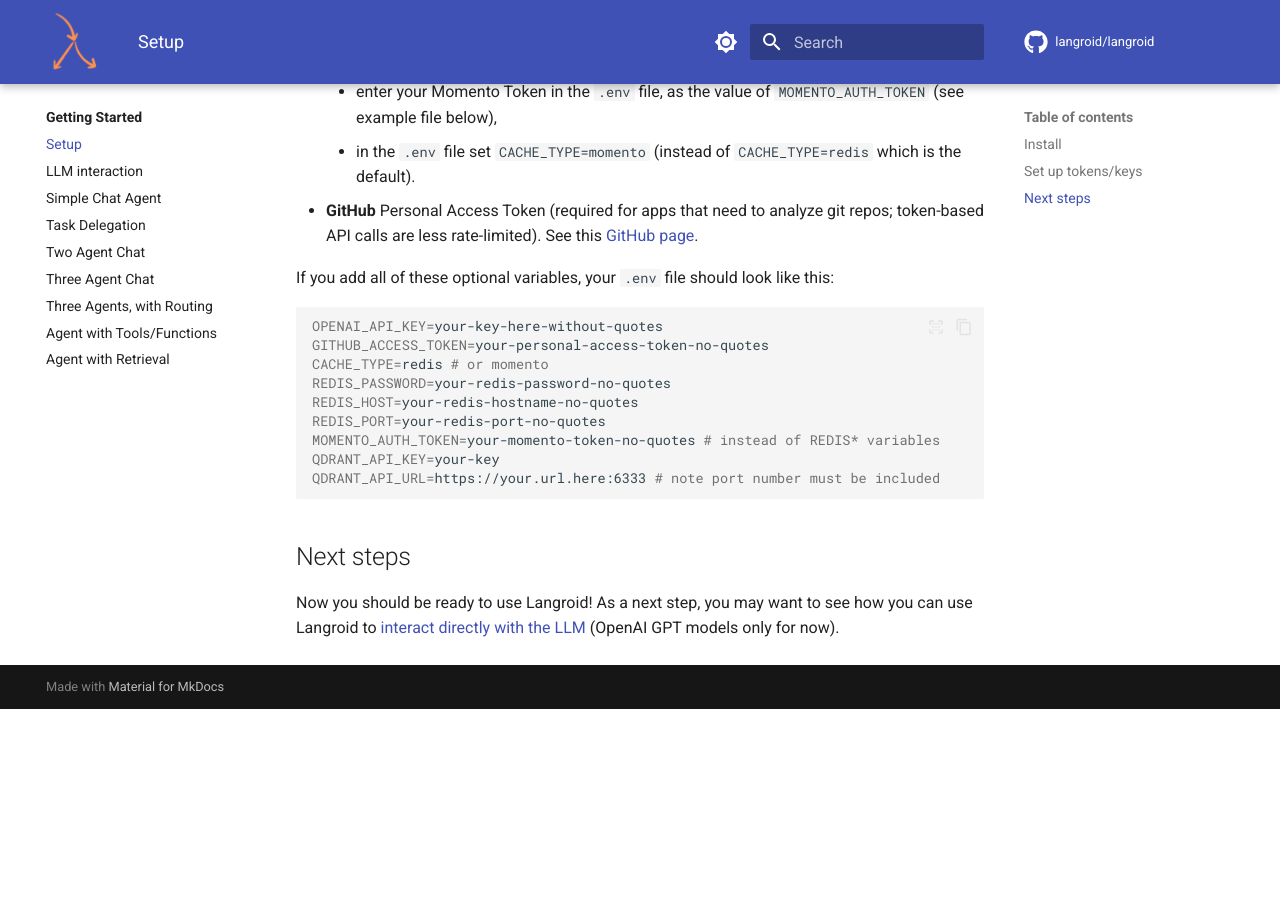
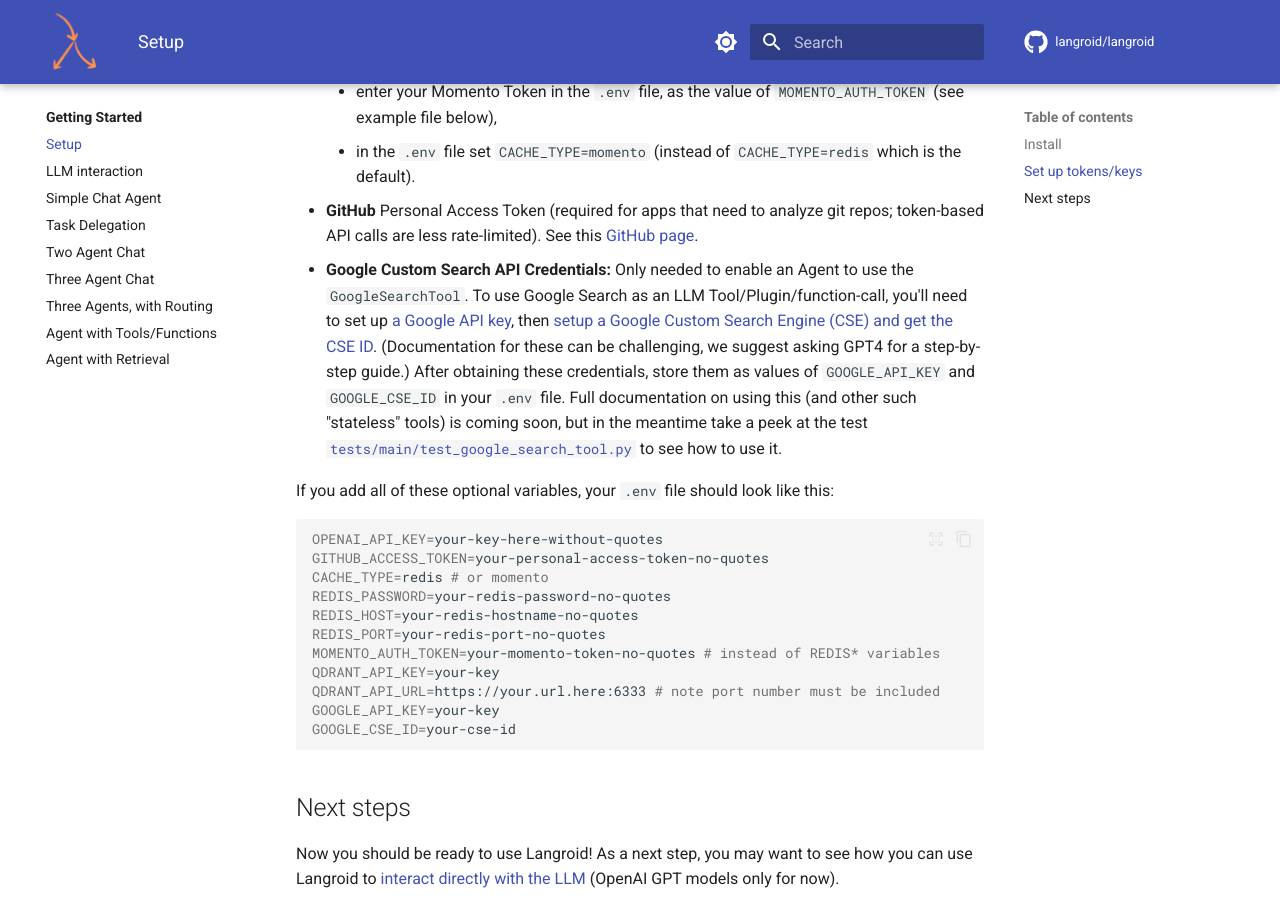
Before and after one commit to langroid/langroid, an MkDocs documentation site: the page built from docs/quick-start/setup.md, in a window 1280 px wide and 900 px high, scrolled down 1685 px. Built offline with MkDocs 1.6.1 and Material for MkDocs 9.7.7, drawn with Linux system fonts in a browser that asks for light colours; comment, search, counter and statistics services are not loaded; before the commit the page ends 2394 px from its top, so only the background shows below that.

Commit message:
setup docs: google search creds

````diff
--- a/docs/quick-start/setup.md
+++ b/docs/quick-start/setup.md
@@ -74,6 +74,18 @@
 - **GitHub** Personal Access Token (required for apps that need to analyze git
   repos; token-based API calls are less rate-limited). See this
   [GitHub page](https://docs.github.com/en/authentication/keeping-your-account-and-data-secure/managing-your-personal-access-tokens).
+- **Google Custom Search API Credentials:** Only needed to enable an Agent to use the `GoogleSearchTool`.
+  To use Google Search as an LLM Tool/Plugin/function-call,
+  you'll need to set up
+  [a Google API key](https://developers.google.com/custom-search/v1/introduction#identify_your_application_to_google_with_api_key),
+  then [setup a Google Custom Search Engine (CSE) and get the CSE ID](https://developers.google.com/custom-search/docs/tutorial/creatingcse).
+  (Documentation for these can be challenging, we suggest asking GPT4 for a step-by-step guide.)
+  After obtaining these credentials, store them as values of
+  `GOOGLE_API_KEY` and `GOOGLE_CSE_ID` in your `.env` file.
+  Full documentation on using this (and other such "stateless" tools) is coming soon, but
+  in the meantime take a peek at the test
+  [`tests/main/test_google_search_tool.py`](tests/main/test_google_search_tool.py) to see how to use it.
+
 
 If you add all of these optional variables, your `.env` file should look like this:
 ```bash
@@ -86,6 +98,8 @@
 MOMENTO_AUTH_TOKEN=your-momento-token-no-quotes # instead of REDIS* variables
 QDRANT_API_KEY=your-key
 QDRANT_API_URL=https://your.url.here:6333 # note port number must be included
+GOOGLE_API_KEY=your-key
+GOOGLE_CSE_ID=your-cse-id
 ```
 
 ## Next steps
````
